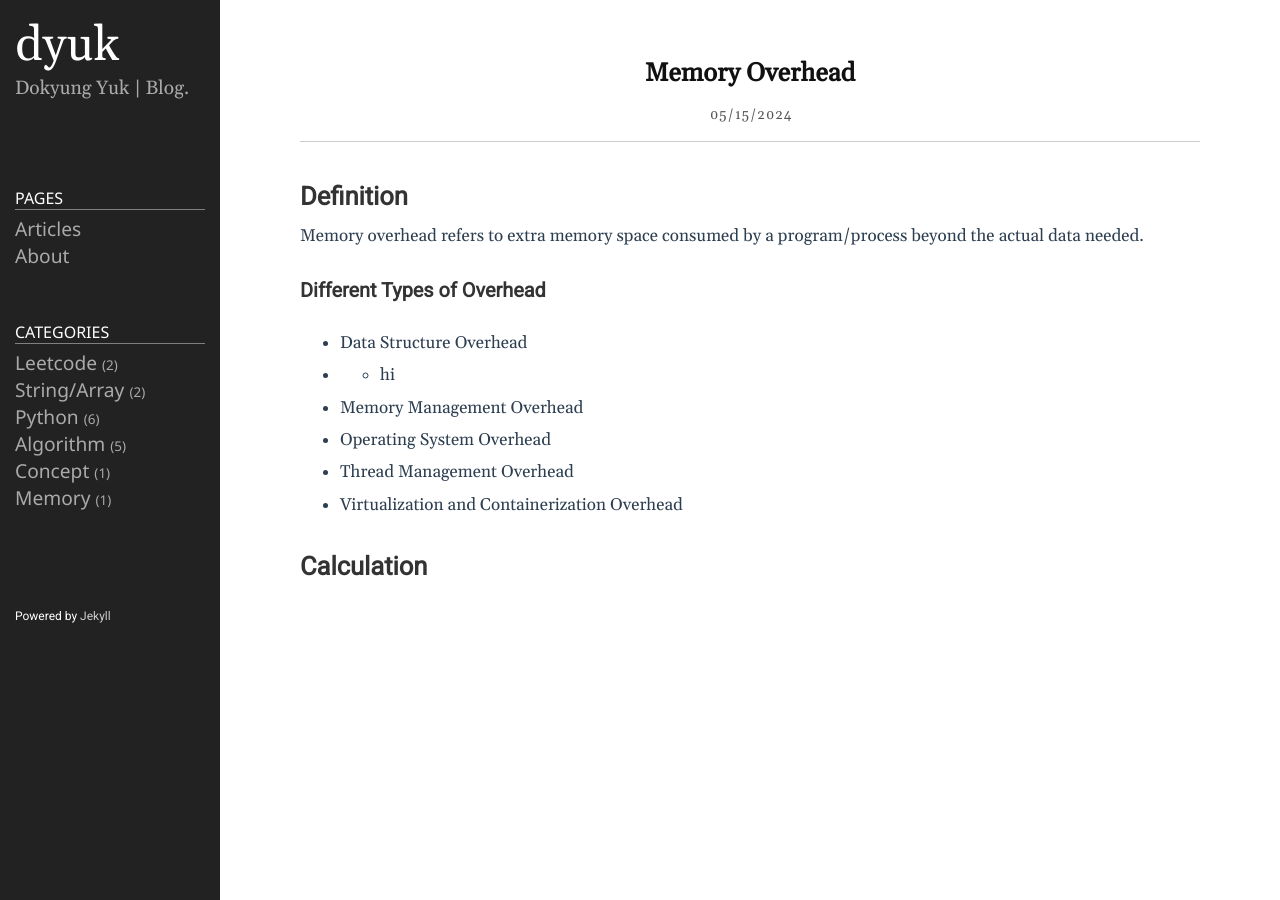
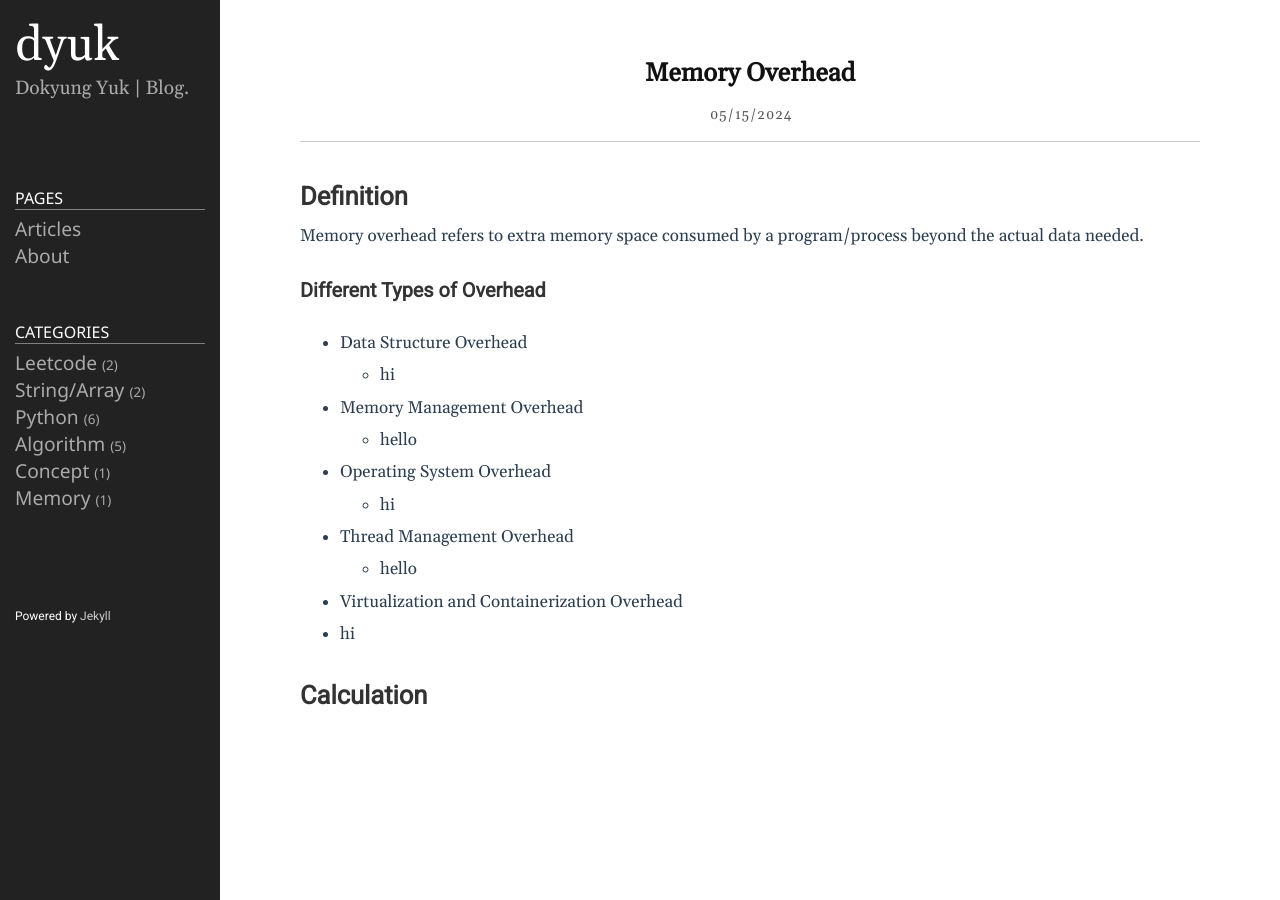
Before and after one commit to dyuk01/blog, a Jekyll site: the page built from _posts/2024-05-15-MemoryOverhead.markdown, in a window 1280 px wide. Built offline with Jekyll 4.4.1, drawn with Linux system fonts in a browser that asks for light colours.

Commit message:
Update 2024-05-15-MemoryOverhead.markdown

```diff
--- a/_posts/2024-05-15-MemoryOverhead.markdown
+++ b/_posts/2024-05-15-MemoryOverhead.markdown
@@ -9,11 +9,15 @@ Memory overhead refers to extra memory space consumed by a program/process beyon
 
 ### Different Types of Overhead
 - Data Structure Overhead
-- - hi
+  - hi
 - Memory Management Overhead
+  - hello
 - Operating System Overhead
+  - hi
 - Thread Management Overhead
+  - hello
 - Virtualization and Containerization Overhead
+ - hi
 
 
 ## Calculation
```
